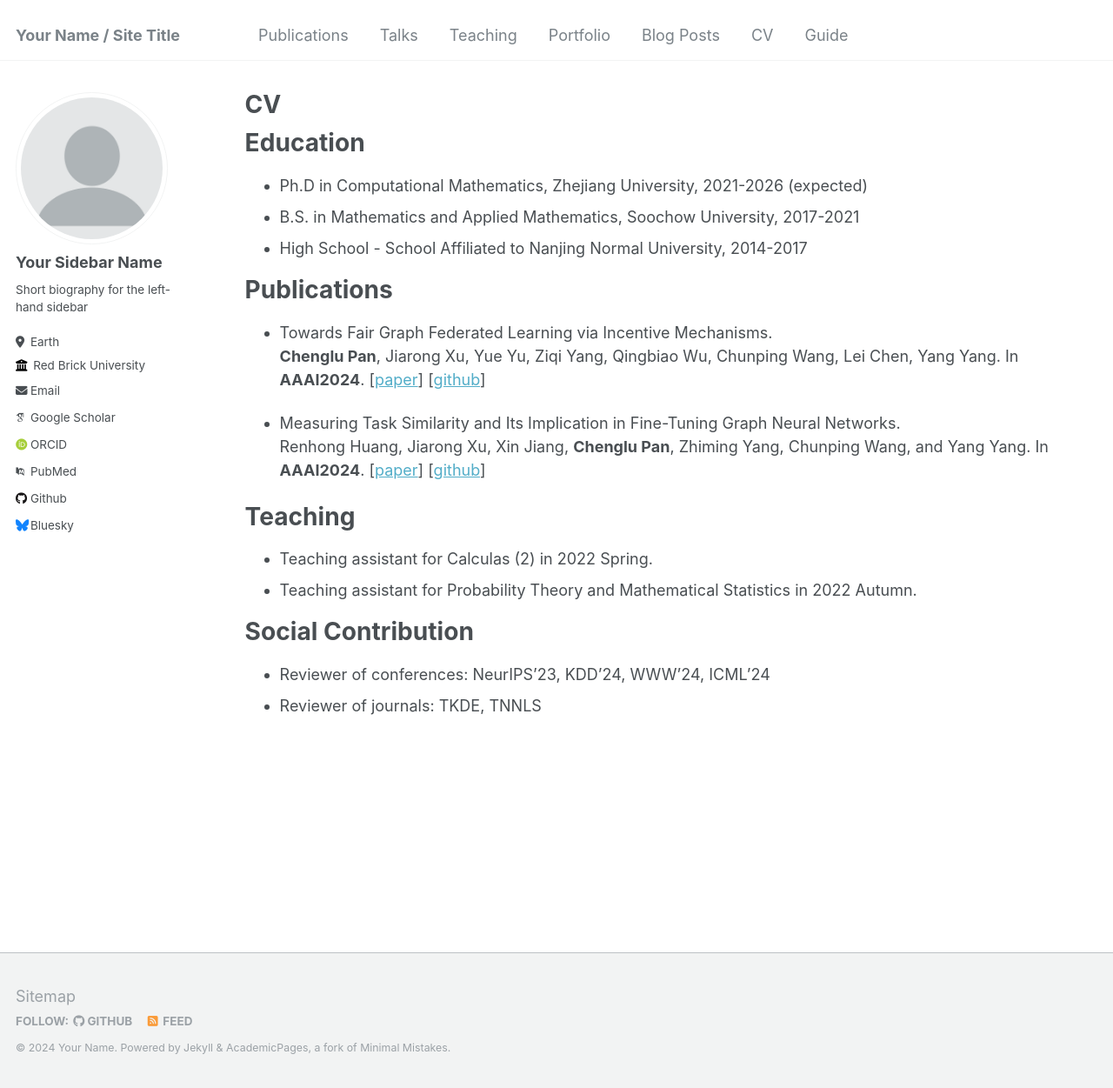
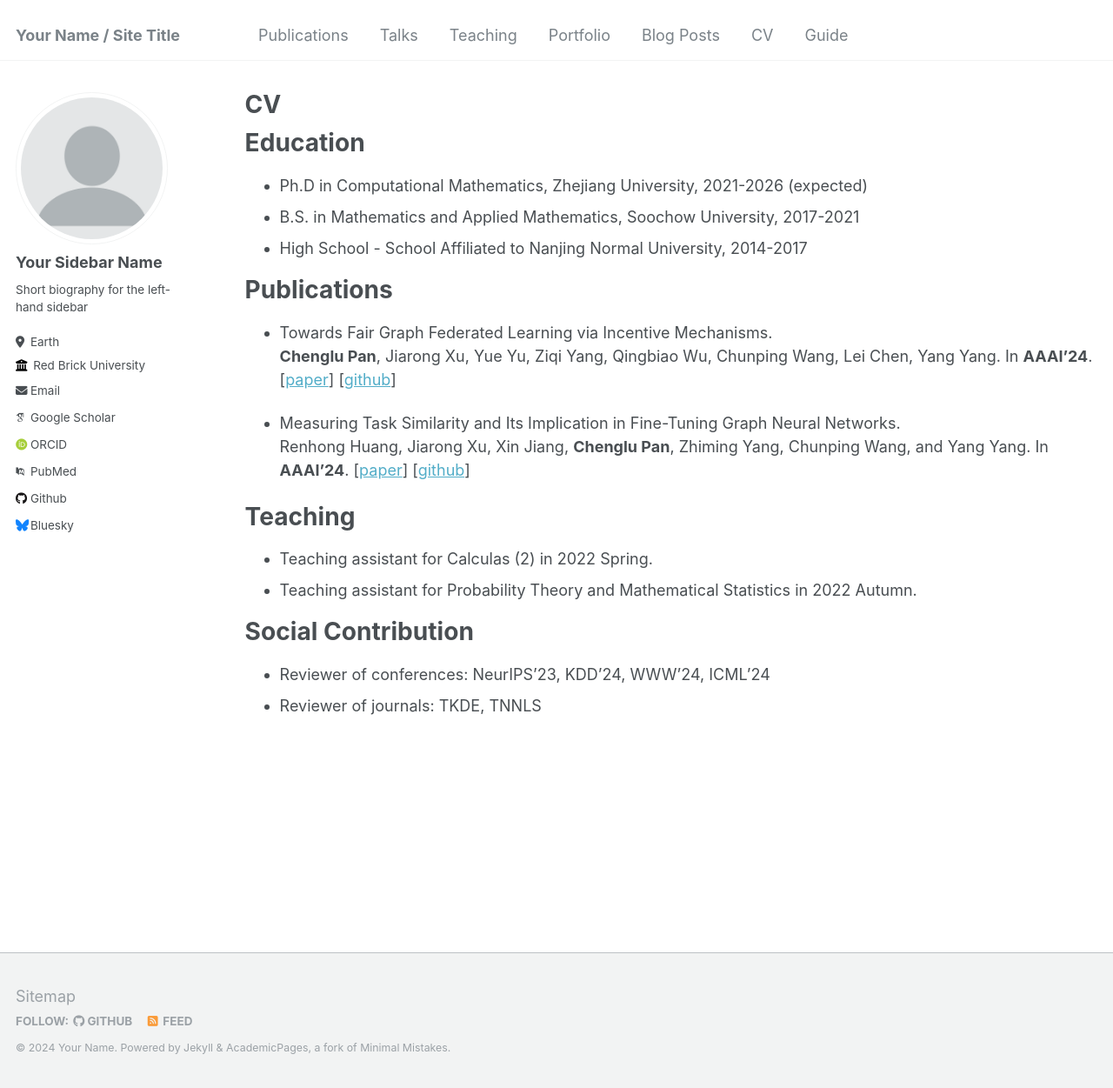
Before and after one commit to Chenglu0426/Chenglu0426.github.io, a Jekyll site: the page built from _pages/cv.md, in a window 1280 px wide and 1251 px high. Shown: the whole window at 87% size. Built offline with Jekyll 4.4.1, drawn with Linux system fonts in a browser that asks for light colours; some web fonts are replaced.

Commit message:
Update cv.md

```diff
--- a/_pages/cv.md
+++ b/_pages/cv.md
@@ -20,10 +20,10 @@ Education
 Publications
 ======
 * Towards Fair Graph Federated Learning via Incentive Mechanisms.
-  <br />**Chenglu Pan**, Jiarong Xu, Yue Yu, Ziqi Yang, Qingbiao Wu, Chunping Wang, Lei Chen, Yang Yang. In **AAAI2024**. [[paper](https://arxiv.org/abs/2312.13306)] [[github](https://github.com/Chenglu0426/FairGraphFL)]
+  <br />**Chenglu Pan**, Jiarong Xu, Yue Yu, Ziqi Yang, Qingbiao Wu, Chunping Wang, Lei Chen, Yang Yang. In **AAAI'24**. [[paper](https://arxiv.org/abs/2312.13306)] [[github](https://github.com/Chenglu0426/FairGraphFL)]
 
 * Measuring Task Similarity and Its Implication in Fine-Tuning Graph Neural Networks.
-   <br />Renhong Huang, Jiarong Xu, Xin Jiang, **Chenglu Pan**, Zhiming Yang, Chunping Wang, and Yang Yang. In **AAAI2024**.  [[paper](https://yangy.org/works/gnn/AAAI24_Measuring.pdf)] [[github](https://github.com/renH2/Bridge-Tune)]
+   <br />Renhong Huang, Jiarong Xu, Xin Jiang, **Chenglu Pan**, Zhiming Yang, Chunping Wang, and Yang Yang. In **AAAI'24**.  [[paper](https://yangy.org/works/gnn/AAAI24_Measuring.pdf)] [[github](https://github.com/renH2/Bridge-Tune)]
 
 Teaching
 ======
```
